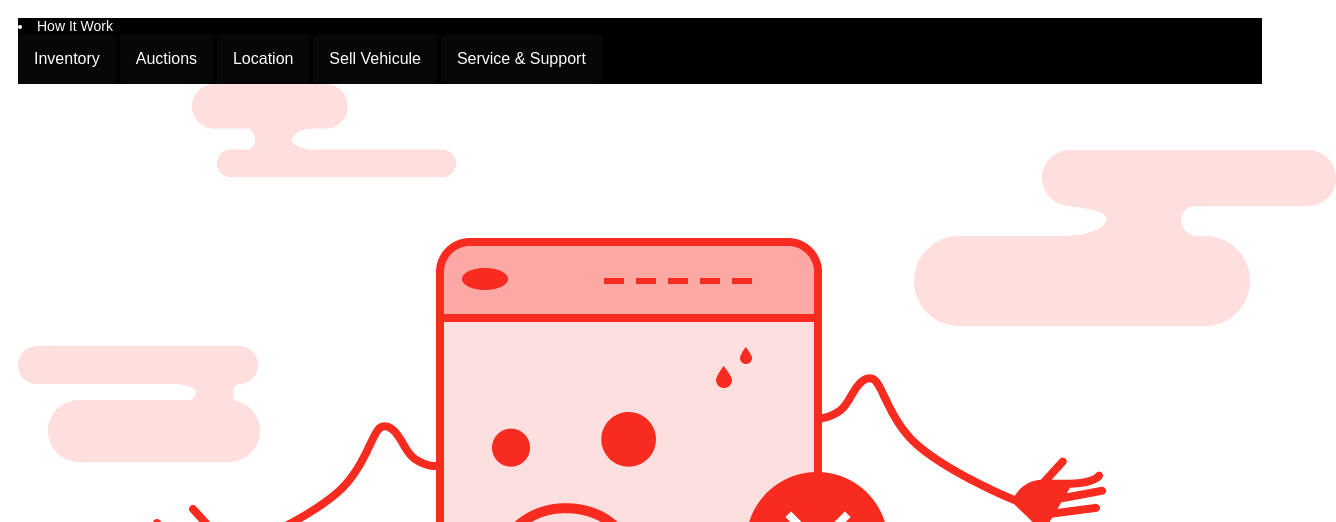
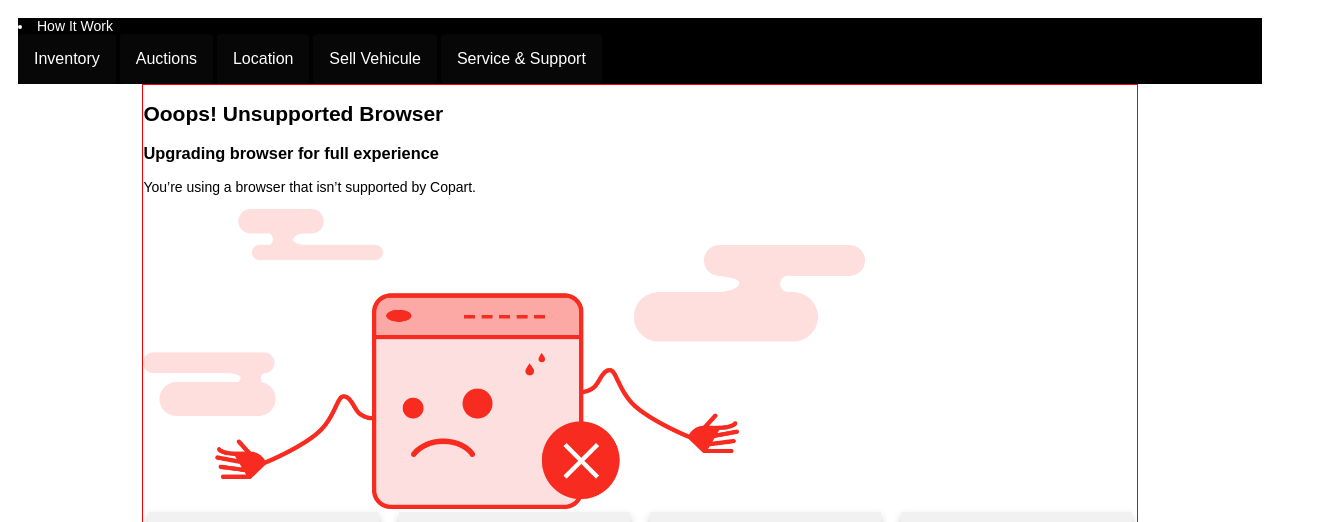
Before and after one commit to Santi029/ie-users, a plain HTML site: page index.html in a window 1280 px wide. Shown: the top 522 px of the page, 1336 px wide, since content can reach past the window. Drawn offline with Linux system fonts and the light colour scheme.

Commit message:
changing setting.

```diff
--- a/index.html
+++ b/index.html
@@ -60,10 +60,18 @@
     </header>
 
 
-    <main>
-        <aside>
-            <img src="./images/Unsupported browser.png" alt="Unsupported browser">
-        </aside>
+    <main  class="main-section">
+        <section>
+            <div>
+                <h1>Ooops! Unsupported Browser </h1>
+                <h3>Upgrading browser for full experience</h3>
+                <p>You’re using a browser that isn’t supported by Copart.</p>
+            </div>
+            <aside>
+                <img src="./images/Unsupported browser.png" alt="Unsupported browser" height="300" width="auto">
+            </aside>
+        </section>
+
         <div class="row">
             <div class="column">
                 <div class="card">
--- a/styles.css
+++ b/styles.css
@@ -25,6 +25,8 @@ button {
     border-radius: 5%;
 }
 
+
+/* This is the navigation */
 /* Dropdown Button */
 .dropbtn {
     background-color: rgba(39, 39, 39, 0.2);
@@ -67,7 +69,6 @@ button {
 /* Change the background color of the dropdown button when the dropdown content is shown */
     .dropdown:hover .dropbtn {background-color: rgb(0, 64, 182);}
 
-
 * {
     box-sizing: border-box;
   }
@@ -105,3 +106,19 @@ button {
     margin-bottom: 20px;
         }
     }
+/* This is the end of the navigation */
+
+/* This is the main section */
+main {
+  margin: auto;
+  border: solid 1px red;
+  width: 80%;
+}
+/* This is the end of the main section */
+
+
+/* This is the footer */
+footer {
+
+}
+/* This is the end of the footer */
```
Lines whose indentation alone changed are shown as unchanged.
